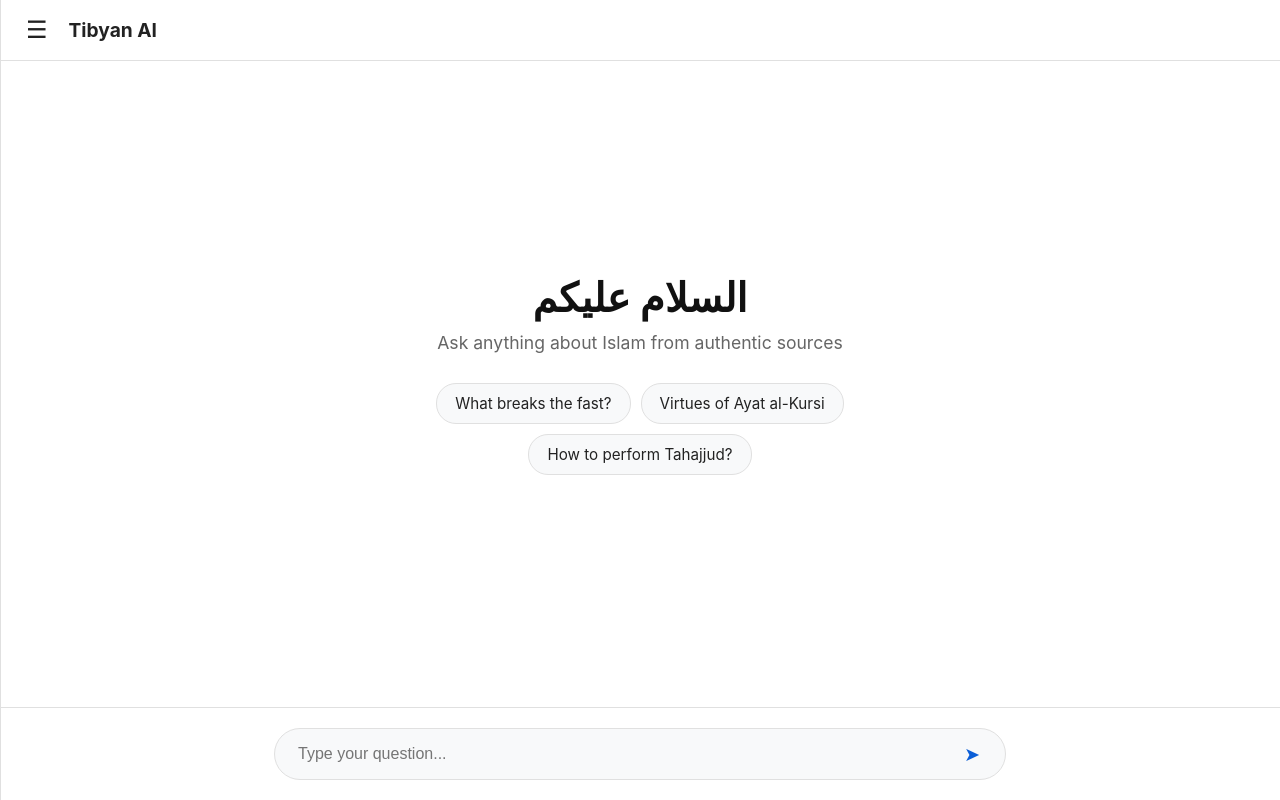
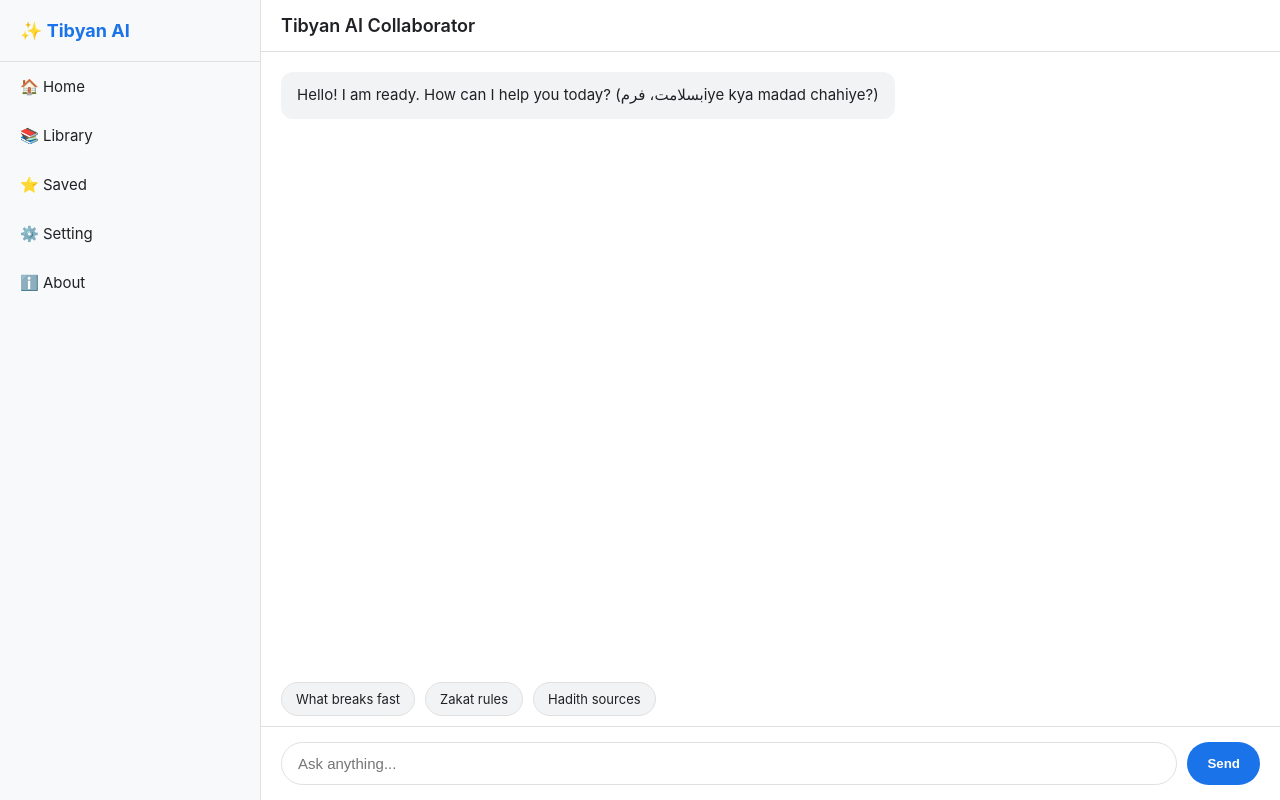
Before and after one commit to UIH-bit/tibyan-ai, a Flask app: page / in a window 1280 px wide. Run offline with Flask 3, Linux system fonts and the light colour scheme.

Commit message:
Deploy complete white theme with sidebar and chat UI

```diff
--- a/templates/index.html
+++ b/templates/index.html
@@ -7,256 +7,222 @@
     <style>
         :root {
             --bg-color: #ffffff;
-            --text-color: #222222;
-            --secondary-text: #666666;
-            --accent-color: #0b5ed7; /* Clean professional blue/green as preferred */
+            --text-color: #202124;
+            --sidebar-bg: #f8f9fa;
             --border-color: #e0e0e0;
-            --card-bg: #f8f9fa;
+            --primary-color: #1a73e8;
+            --bot-bubble: #f1f3f4;
+            --user-bubble: #1a73e8;
+            --user-text: #ffffff;
+            --bot-text: #202124;
         }
-
         body {
             margin: 0;
             padding: 0;
-            font-family: -apple-system, BlinkMacSystemFont, "Segoe UI", Roboto, Helvetica, Arial, sans-serif;
+            font-family: -apple-system, BlinkMacSystemFont, "Segoe UI", Roboto, sans-serif;
             background-color: var(--bg-color);
             color: var(--text-color);
             display: flex;
             height: 100vh;
             overflow: hidden;
         }
-
-        /* Sidebar */
         .sidebar {
             width: 260px;
-            background-color: var(--card-bg);
+            background-color: var(--sidebar-bg);
             border-right: 1px solid var(--border-color);
             display: flex;
             flex-direction: column;
-            position: fixed;
-            height: 100%;
-            left: -260px;
-            transition: 0.3s ease;
-            z-index: 1000;
+            transition: transform 0.3s ease;
+            z-index: 100;
         }
-
-        .sidebar.open {
-            left: 0;
-        }
-
         .sidebar-header {
             padding: 20px;
-            font-size: 1.2rem;
+            font-size: 18px;
             font-weight: bold;
+            color: var(--primary-color);
             border-bottom: 1px solid var(--border-color);
-            display: flex;
-            justify-content: space-between;
-            align-items: center;
         }
-
         .sidebar-menu {
             list-style: none;
             padding: 0;
             margin: 0;
+            flex-grow: 1;
         }
-
-        .sidebar-menu li a {
-            display: block;
+        .sidebar-menu li {
             padding: 15px 20px;
-            color: var(--text-color);
-            text-decoration: none;
-            font-size: 1rem;
-            border-bottom: 1px solid var(--border-color);
+            cursor: pointer;
+            font-size: 15px;
             transition: background 0.2s;
         }
-
-        .sidebar-menu li a:hover {
-            background-color: #e9ecef;
+        .sidebar-menu li:hover {
+            background-color: #e8eaed;
         }
-
-        /* Main Container */
         .main-container {
-            flex: 1;
+            flex-grow: 1;
             display: flex;
             flex-direction: column;
             height: 100%;
-            width: 100%;
-            margin-left: 0;
-            transition: 0.3s ease;
         }
-
-        /* Header bar */
-        header {
+        .chat-header {
+            padding: 15px 20px;
+            border-bottom: 1px solid var(--border-color);
+            font-size: 18px;
+            font-weight: 600;
             display: flex;
             align-items: center;
-            padding: 15px 20px;
-            border-bottom: 1px solid var(--border-color);
-            background-color: var(--bg-color);
+            justify-content: space-between;
         }
-
-        .menu-btn {
-            background: none;
-            border: none;
-            font-size: 1.5rem;
+        .menu-toggle {
             cursor: pointer;
-            margin-right: 15px;
-            color: var(--text-color);
+            font-size: 20px;
+            display: none;
         }
-
-        .app-title {
-            font-size: 1.2rem;
-            font-weight: bold;
-        }
-
-        /* Chat / Welcome Area */
-        .content-area {
-            flex: 1;
+        .chat-messages {
+            flex-grow: 1;
+            padding: 20px;
+            overflow-y: auto;
             display: flex;
             flex-direction: column;
-            align-items: center;
-            justify-content: center;
-            padding: 20px;
-            text-align: center;
-            overflow-y: auto;
+            gap: 15px;
         }
-
-        .welcome-arabic {
-            font-size: 2.5rem;
-            font-weight: bold;
-            color: #111;
-            margin-bottom: 10px;
+        .message {
+            max-width: 75%;
+            padding: 12px 16px;
+            border-radius: 12px;
+            font-size: 15px;
+            line-height: 1.5;
+            word-wrap: break-word;
         }
-
-        .welcome-subtitle {
-            font-size: 1.1rem;
-            color: var(--secondary-text);
-            margin-bottom: 30px;
+        .message.bot {
+            background-color: var(--bot-bubble);
+            color: var(--bot-text);
+            align-self: flex-start;
         }
-
-        /* Suggestion Chips */
+        .message.user {
+            background-color: var(--user-bubble);
+            color: var(--user-text);
+            align-self: flex-end;
+        }
         .suggestions {
+            padding: 10px 20px;
             display: flex;
-            flex-wrap: wrap;
             gap: 10px;
-            justify-content: center;
-            max-width: 600px;
-            margin-bottom: 20px;
+            overflow-x: auto;
         }
-
         .chip {
-            background-color: var(--card-bg);
+            background-color: #f1f3f4;
             border: 1px solid var(--border-color);
-            padding: 10px 18px;
+            padding: 8px 14px;
             border-radius: 20px;
-            font-size: 0.95rem;
+            font-size: 13px;
             cursor: pointer;
-            color: var(--text-color);
-            transition: all 0.2s;
+            white-space: nowrap;
         }
-
         .chip:hover {
-            background-color: #e2e6ea;
-            border-color: #adb5bd;
+            background-color: #e8eaed;
         }
-
-        /* Input Box Area */
-        .input-container {
-            padding: 20px;
+        .chat-input-area {
+            padding: 15px 20px;
+            border-top: 1px solid var(--border-color);
             display: flex;
-            justify-content: center;
-            background-color: var(--bg-color);
-            border-top: 1px solid var(--border-color);
+            gap: 10px;
         }
-
-        .input-box-wrapper {
-            display: flex;
-            width: 100%;
-            max-width: 700px;
+        .chat-input-area input {
+            flex-grow: 1;
+            padding: 12px 16px;
             border: 1px solid var(--border-color);
-            border-radius: 30px;
-            padding: 8px 15px;
-            background-color: var(--card-bg);
-            align-items: center;
+            border-radius: 24px;
+            outline: none;
+            font-size: 15px;
         }
-
-        .input-box-wrapper input {
-            flex: 1;
+        .chat-input-area button {
+            background-color: var(--primary-color);
+            color: white;
             border: none;
-            background: none;
-            outline: none;
-            font-size: 1rem;
-            padding: 8px;
-            color: var(--text-color);
+            padding: 0 20px;
+            border-radius: 24px;
+            cursor: pointer;
+            font-weight: 600;
         }
-
-        .send-btn {
-            background: none;
-            border: none;
-            cursor: pointer;
-            font-size: 1.2rem;
-            color: var(--accent-color);
-            padding: 5px 10px;
+        @media (max-width: 768px) {
+            .sidebar {
+                position: absolute;
+                height: 100%;
+                transform: translateX(-100%);
+            }
+            .sidebar.active {
+                transform: translateX(0);
+            }
+            .menu-toggle {
+                display: block;
+            }
         }
     </style>
 </head>
 <body>
-
-    <!-- Sidebar Menu -->
     <div class="sidebar" id="sidebar">
-        <div class="sidebar-header">
-            <span>Tibyan AI</span>
-            <button class="menu-btn" onclick="toggleSidebar()">✕</button>
-        </div>
+        <div class="sidebar-header">✨ Tibyan AI</div>
         <ul class="sidebar-menu">
-            <li><a href="#">🏠 Home</a></li>
-            <li><a href="#">📚 Library</a></li>
-            <li><a href="#">💾 Saved</a></li>
-            <li><a href="#">⚙️ Setting</a></li>
-            <li><a href="#">ℹ️ About</a></li>
+            <li onclick="alert('Home')">🏠 Home</li>
+            <li onclick="alert('Library')">📚 Library</li>
+            <li onclick="alert('Saved')">⭐ Saved</li>
+            <li onclick="alert('Setting')">⚙️ Setting</li>
+            <li onclick="alert('About')">ℹ️ About</li>
         </ul>
     </div>
-
-    <!-- Main App Interface -->
     <div class="main-container">
-        <header>
-            <button class="menu-btn" onclick="toggleSidebar()">☰</button>
-            <div class="app-title">Tibyan AI</div>
-        </header>
-
-        <div class="content-area">
-            <div class="welcome-arabic">السلام عليكم</div>
-            <div class="welcome-subtitle">Ask anything about Islam from authentic sources</div>
-
-            <div class="suggestions">
-                <div class="chip" onclick="selectPrompt('What breaks the fast?')">What breaks the fast?</div>
-                <div class="chip" onclick="selectPrompt('Virtues of Ayat al-Kursi')">Virtues of Ayat al-Kursi</div>
-                <div class="chip" onclick="selectPrompt('How to perform Tahajjud?')">How to perform Tahajjud?</div>
-            </div>
+        <div class="chat-header">
+            <span class="menu-toggle" onclick="toggleSidebar()">☰</span>
+            <span>Tibyan AI Collaborator</span>
+            <span></span>
         </div>
-
-        <div class="input-container">
-            <div class="input-box-wrapper">
-                <input type="text" id="userInput" placeholder="Type your question...">
-                <button class="send-btn" onclick="sendMessage()">➤</button>
-            </div>
+        <div class="chat-messages" id="chatMessages">
+            <div class="message bot">Hello! I am ready. How can I help you today? (بسلامت، فرمiye kya madad chahiye?)</div>
+        </div>
+        <div class="suggestions">
+            <div class="chip" onclick="sendSuggestion('What breaks fast')">What breaks fast</div>
+            <div class="chip" onclick="sendSuggestion('Zakat calculation rules')">Zakat rules</div>
+            <div class="chip" onclick="sendSuggestion('Authentic Hadith sources')">Hadith sources</div>
+        </div>
+        <div class="chat-input-area">
+            <input type="text" id="userInput" placeholder="Ask anything..." onkeypress="handleKeyPress(event)">
+            <button onclick="sendMessage()">Send</button>
         </div>
     </div>
+    <script>
+        function toggleSidebar() { document.getElementById('sidebar').classList.toggle('active'); }
+        function sendSuggestion(text) { document.getElementById('userInput').value = text; sendMessage(); }
+        function handleKeyPress(e) { if (e.key === 'Enter') sendMessage(); }
+        async function sendMessage() {
+            const input = document.getElementById('userInput');
+            const text = input.value.trim();
+            if (!text) return;
+            const chat = document.getElementById('chatMessages');
 
-    <script>
-        function toggleSidebar() {
-            document.getElementById('sidebar').classList.toggle('open');
-        }
+            const uDiv = document.createElement('div');
+            uDiv.className = 'message user';
+            uDiv.innerText = text;
+            chat.appendChild(uDiv);
+            input.value = '';
 
-        function selectPrompt(text) {
-            document.getElementById('userInput').value = text;
-        }
-
-        function sendMessage() {
-            const input = document.getElementById('userInput');
-            if(input.value.trim() !== "") {
-                // Yahan aap apna chat submission logic add kar sakte hain
-                alert("Sending: " + input.value);
-                input.value = "";
+            try {
+                const res = await fetch('/chat', {
+                    method: 'POST',
+                    headers: {'Content-Type': 'application/json'},
+                    body: JSON.stringify({message: text})
+                });
+                const data = await res.json();
+                const bDiv = document.createElement('div');
+                bDiv.className = 'message bot';
+                bDiv.innerText = data.response;
+                chat.appendChild(bDiv);
+            } catch (e) {
+                const bDiv = document.createElement('div');
+                bDiv.className = 'message bot';
+                bDiv.innerText = "Error connecting server.";
+                chat.appendChild(bDiv);
             }
+            chat.scrollTop = chat.scrollHeight;
         }
     </script>
 </body>
```
